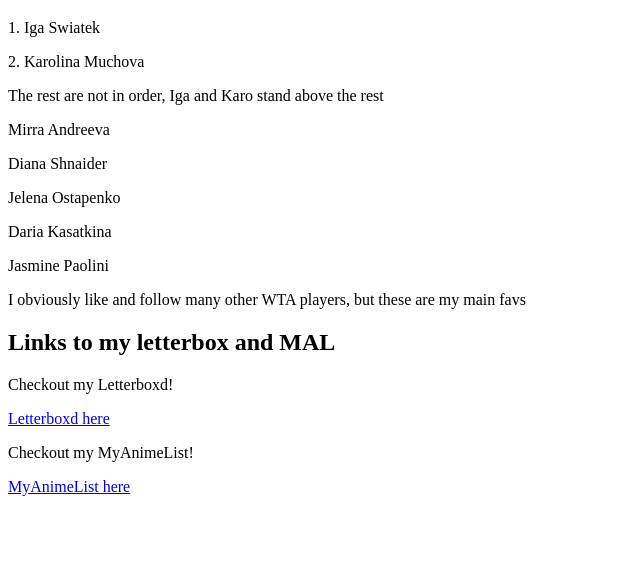
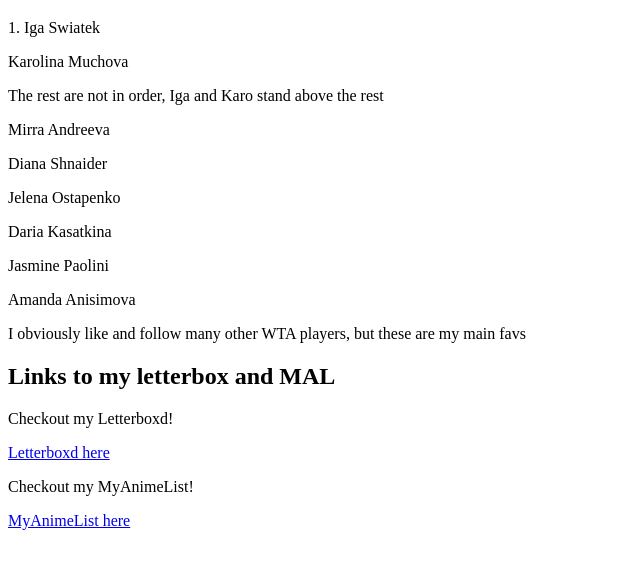
Before and after one commit to ahmatti13/ahmatti13.github.io, a plain HTML site: page index.html in a window 1280 px wide. Shown: the part 61-630 px from the top of the page, without its empty margins (0-640 px from the left). Drawn offline with Linux system fonts and the light colour scheme.

Commit message:
Update index.html

```diff
--- a/index.html
+++ b/index.html
@@ -3,7 +3,7 @@
     <body>
         <h1>My favourite tennis players (WTA)</h1>
         <p>1. Iga Swiatek</p>
-        <p>2. Karolina Muchova</p>
+        <p>Karolina Muchova</p>
 
         <p>The rest are not in order, Iga and Karo stand above the rest</p>
         <p>Mirra Andreeva</p>
@@ -11,6 +11,7 @@
         <p>Jelena Ostapenko</p>
         <p>Daria Kasatkina</p>
         <p>Jasmine Paolini</p>
+        <p>Amanda Anisimova</p>
         <p>I obviously like and follow many other WTA players, but these are my main favs</p>
 
         <h2>Links to my letterbox and MAL</h2>
```
